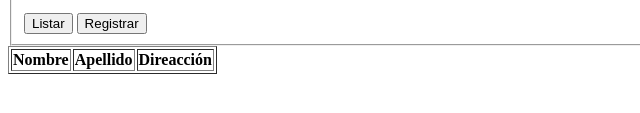
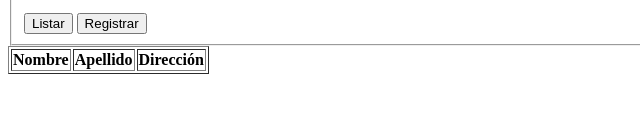
Before and after one commit to DazaTovarJ/user-registration-test, a plain HTML site: page index.html in a window 1280 px wide. Shown: the part 167-280 px from the top of the page, 0-640 px from the left. Drawn offline with Linux system fonts and the light colour scheme.

Commit message:
Minor changes

```diff
--- a/index.html
+++ b/index.html
@@ -38,7 +38,7 @@
       <tr>
         <th>Nombre</th>
         <th>Apellido</th>
-        <th>Direacción</th>
+        <th>Dirección</th>
       </tr>
     </thead>
     <tbody id="data"></tbody>
--- a/registro.js
+++ b/registro.js
@@ -76,7 +76,6 @@ document.addEventListener("DOMContentLoaded", () => {
         apellido: apellido.value,
         direccion: direccion.value,
       });
-      console.log(table);
       loadData();
     }
   }
```
